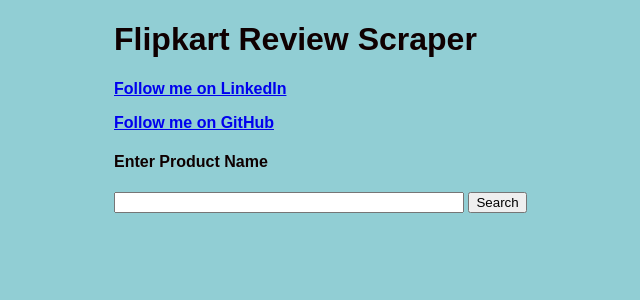
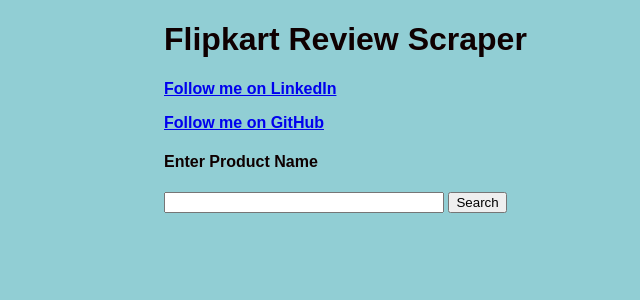
Before and after one commit to raviteja-padala/Flipkart_Review_Scrapper, a Flask app: page /review in a window 1280 px wide. Shown: the top 300 px of the page, without its empty margins (276-916 px from the left). Run offline with Flask 2, Linux system fonts and the light colour scheme.

Commit message:
Reviews scrapper

```diff
--- a/static/css/main.css
+++ b/static/css/main.css
@@ -5,7 +5,7 @@ body, html {
 
 .content {
     margin: 0 auto;
-    width: 500px;
+    width: 400px;
 }
 
 table, td, th {
@@ -14,7 +14,7 @@ table, td, th {
 
 table {
     border-collapse: collapse;
-    width: 150%;
+    width: 100%;
 }
 
 th {
```
Also changed, not shown: static/css/style.css (line endings or trailing spaces).
